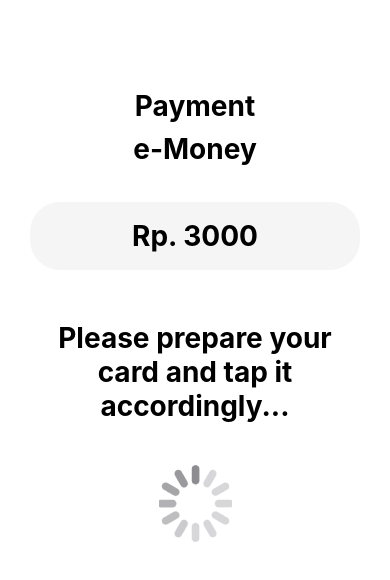
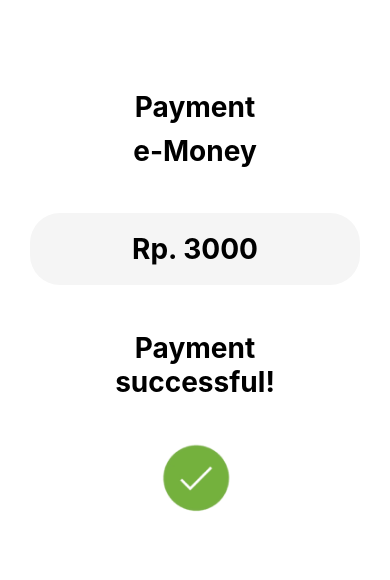
Before and after one commit to RMA1403/sobat-angkot, a React Native app: screen / in a window 390 px wide. Shown: the top 580 px of the page. Built offline with nearby package versions, Linux system fonts and the light colour scheme.

Commit message:
fix payment e money screens

```diff
--- a/App.jsx
+++ b/App.jsx
@@ -20,7 +20,7 @@
 export default function App() {
   return (
     <View>
-      <PaymentEMoney />
+      <PaymentEMoney success={true} />
     </View>
   );
 }
--- a/src/screens/PaymentEMoney/index.jsx
+++ b/src/screens/PaymentEMoney/index.jsx
@@ -21,7 +21,7 @@
 
   return (
     <View style={styles.container}>
-      <View style={{ marginTop: 0.083691 * vh, alignItems: 'center' }}>
+      <View style={{ alignItems: 'center' }}>
         <Text style={styles.textPayment}>Payment</Text>
         <Text style={styles.textPayment}>e-Money</Text>
       </View>
@@ -40,7 +40,7 @@
     backgroundColor: '#fff',
     alignItems: 'center',
     justifyContent: 'center',
-    marginTop: 0.01073 * vh,
+    marginTop: (88 / 932) * vh,
     // fontFamily: 'ZenKakuGothicAntique-Black'
   },
   hargaContainer: {
@@ -49,15 +49,16 @@
     color: '#000000',
     borderRadius: 30,
     width: '84.6517%',
-    height: 68,
+    height: (80 / 932) * vh,
     shadowOffset: { height: 4 },
     shadowColor: '#171717',
     shadowOpacity: 0.2,
     shadowRadius: 2,
-    marginTop: 0.04292 * vh,
+    marginTop: (50 / 932) * vh,
     alignItems: 'center',
     justifyContent: 'center',
-    marginBottom: 0.0607375 * vh,
+    marginBottom: (50 / 932) * vh,
+    elevation: 6,
   },
   harga: {
     fontSize: 28,
@@ -66,7 +67,7 @@
   textPayment: {
     textAlign: 'center',
     fontWeight: 700,
-    marginTop: 0.01073 * vh,
+    marginTop: (11 / 932) * vh,
     fontSize: 28,
   },
   textInfo: {
```
